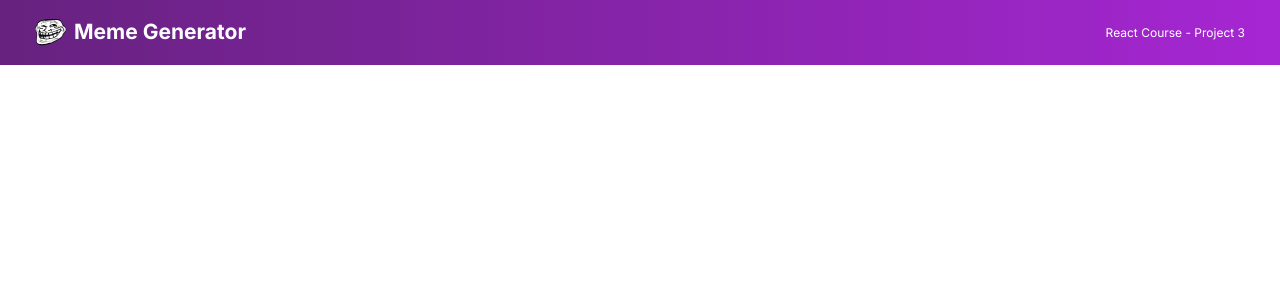
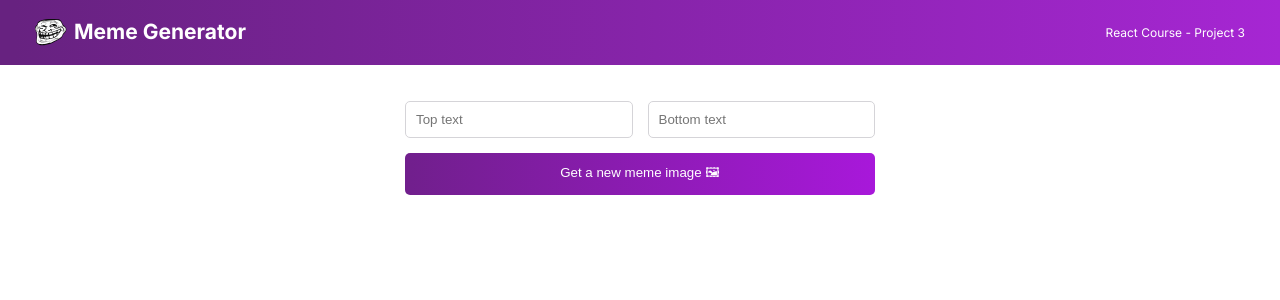
Before and after one commit to sebastianwan04/memeGenerator, a React (Create React App) app: page / in a window 1280 px wide. Shown: the top 300 px of the page. Built offline with nearby package versions, Linux system fonts and the light colour scheme.

Commit message:
Added form section

```diff
--- a/src/App.js
+++ b/src/App.js
@@ -1,10 +1,12 @@
 import React from "react";
 import Header from "./components/Header";
+import Main from "./components/Main";
 
 export default function App(){
     return(
         <div>
             <Header />
+            <Main />
         </div>
     )
 }
--- a/src/components/Main.js
+++ b/src/components/Main.js
@@ -0,0 +1,25 @@
+import React from "react";
+
+export default function Main(){
+    return(
+        <main>
+            <form action="" className="form">
+                <div className="form--container-inputs">
+                    <input
+                        type="text"
+                        placeholder="Top text"
+                        className="form--input"
+                        />
+                    <input
+                        type="text"
+                        placeholder="Bottom text"
+                        className="form--input"
+                        />
+                </div>
+                <button className="form--button">
+                Get a new meme image 🖼
+                </button>
+            </form>
+        </main>
+    )
+}
--- a/src/style.css
+++ b/src/style.css
@@ -32,3 +32,37 @@ h3 {
     display: flex;
     gap: 7px;
 }
+
+main {
+    display: flex;
+    justify-content: center;
+}
+
+.form {
+    display: flex;
+    margin-top: 36px;
+    flex-direction: column;
+    width: 470px;
+}
+
+.form--container-inputs {
+    display: flex;
+    margin-bottom: 15px;
+    gap: 15px;
+}
+
+.form--input {
+    width: 230px;
+    height: 15px;
+    padding: 10px;
+    border: 1px solid rgba(213, 212, 216, 1);
+    border-radius: 5px;
+}
+
+.form--button {
+    padding: 10px;
+    background: linear-gradient(90.41deg, #711F8D 1.14%, #A818DA 100%);
+    color: white;
+    border: none;
+    border-radius: 5px;
+}
```
